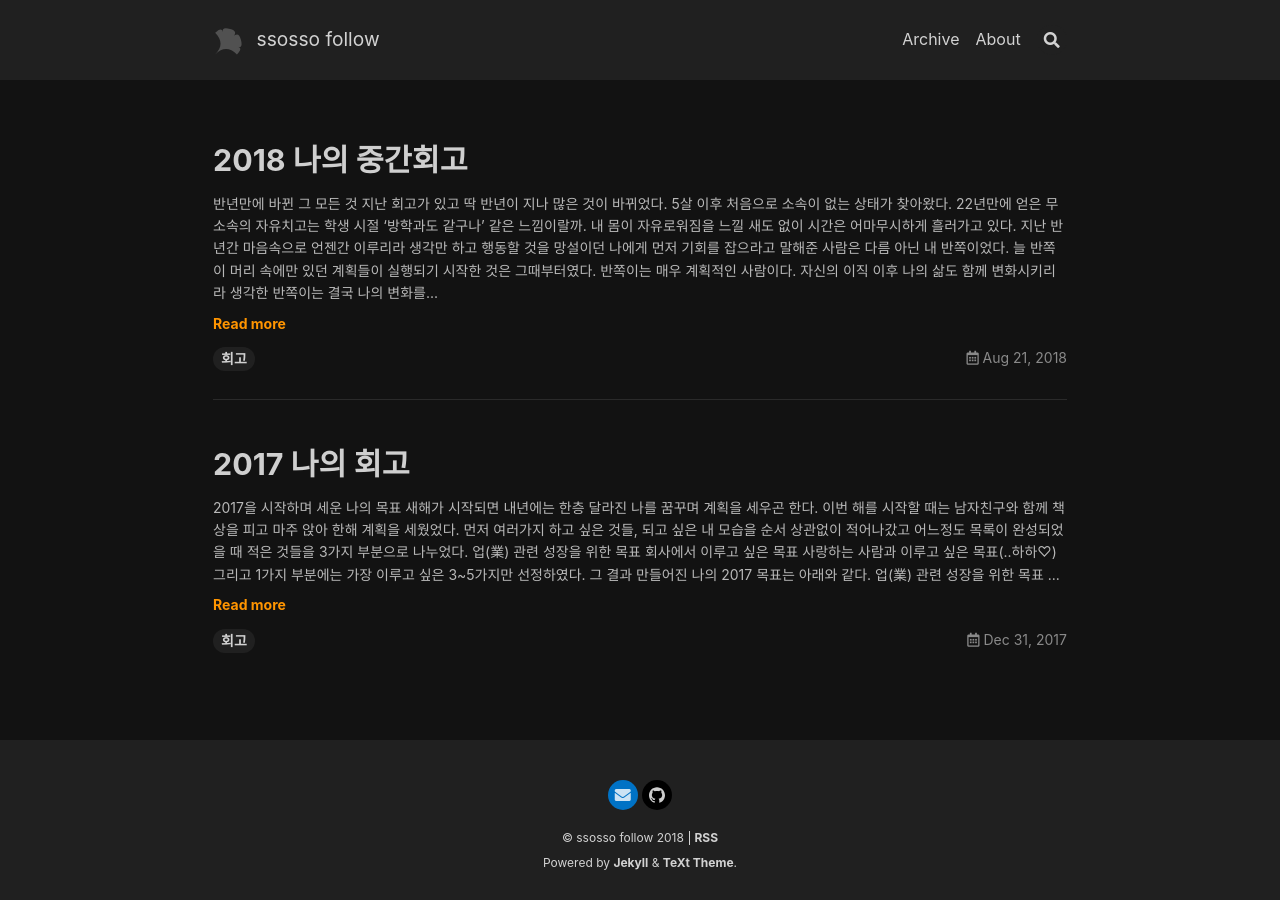
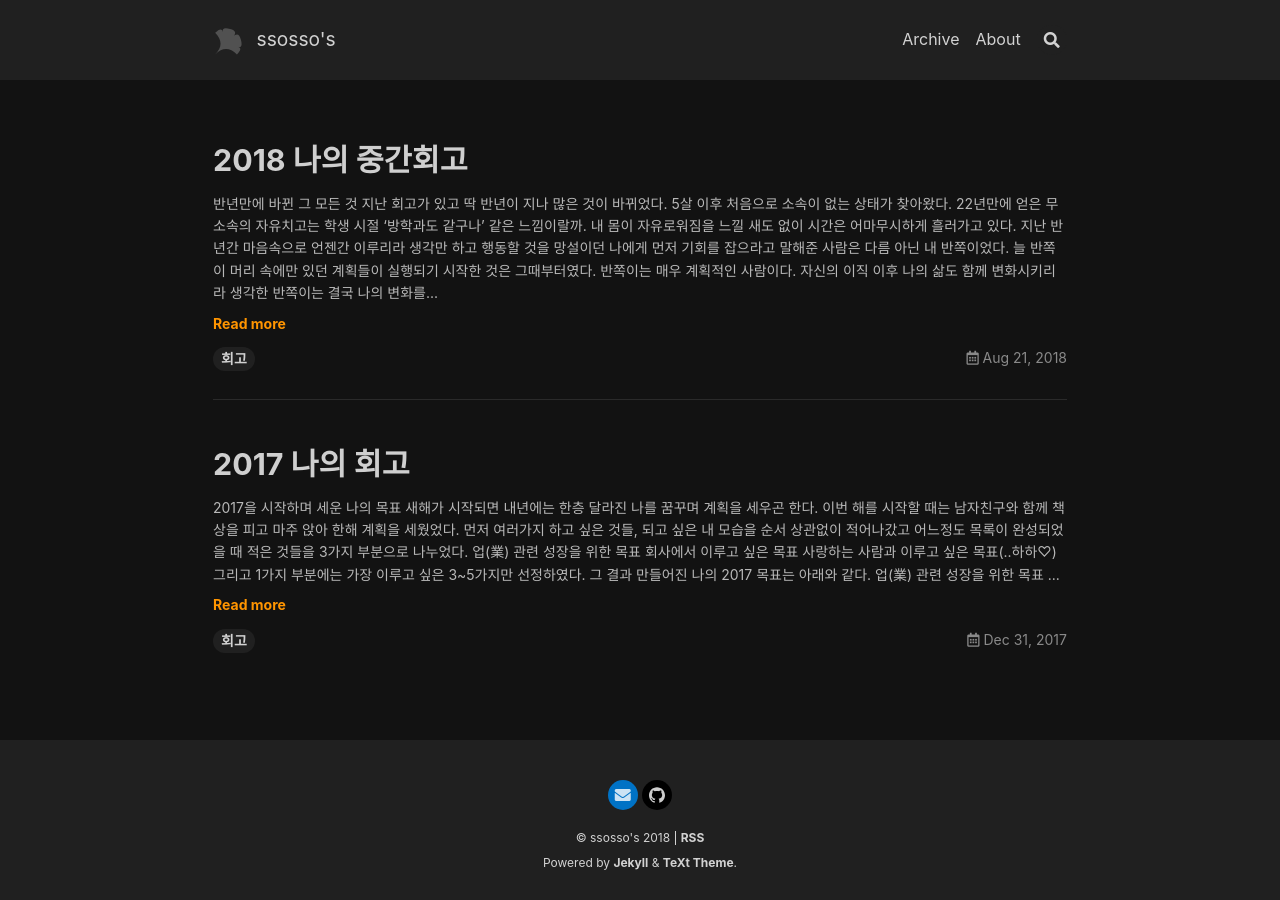
Before and after one commit to ssosso/test, a Jekyll site: the page built from index.html, in a window 1280 px wide. Built offline with Jekyll 4.4.1, drawn with Linux system fonts in a browser that asks for light colours; nearby versions of some CDN libraries; the list of posts is cut into pages by our own code.

Commit message:
Update _config.yml

```diff
--- a/_config.yml
+++ b/_config.yml
@@ -20,7 +20,7 @@ text_skin: dark # "default" (default), "dark", "forest", "ocean", "chocolate", "
 highlight_theme: tomorrow-night # "default" (default), "tomorrow", "tomorrow-night", "tomorrow-night-eighties", "tomorrow-night-blue", "tomorrow-night-bright"
 url     : # the base hostname & protocol for your site e.g. https://www.someone.com
 baseurl : # does not include hostname
-title   : ssosso follow
+title   : ssosso's
 description: > # this means to ignore newlines until "Language & timezone"
   Your Site Description
 
```
